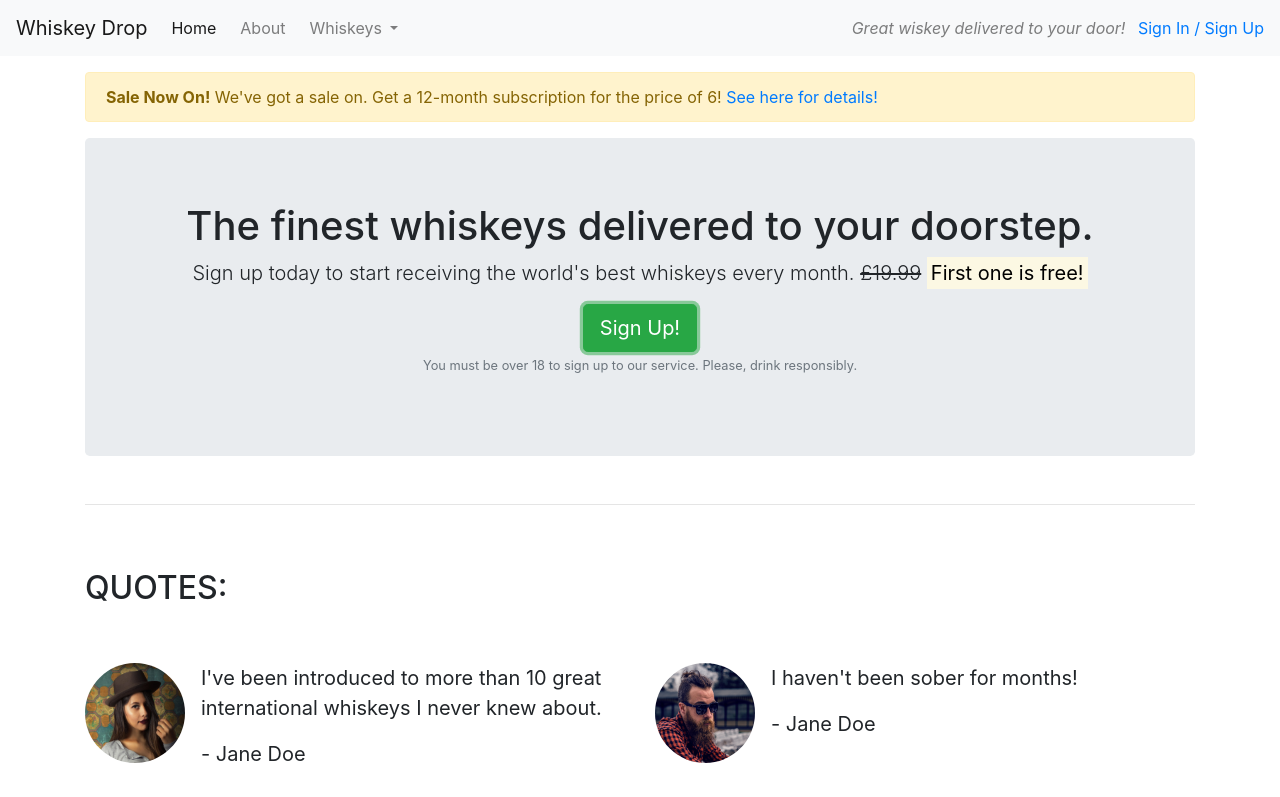
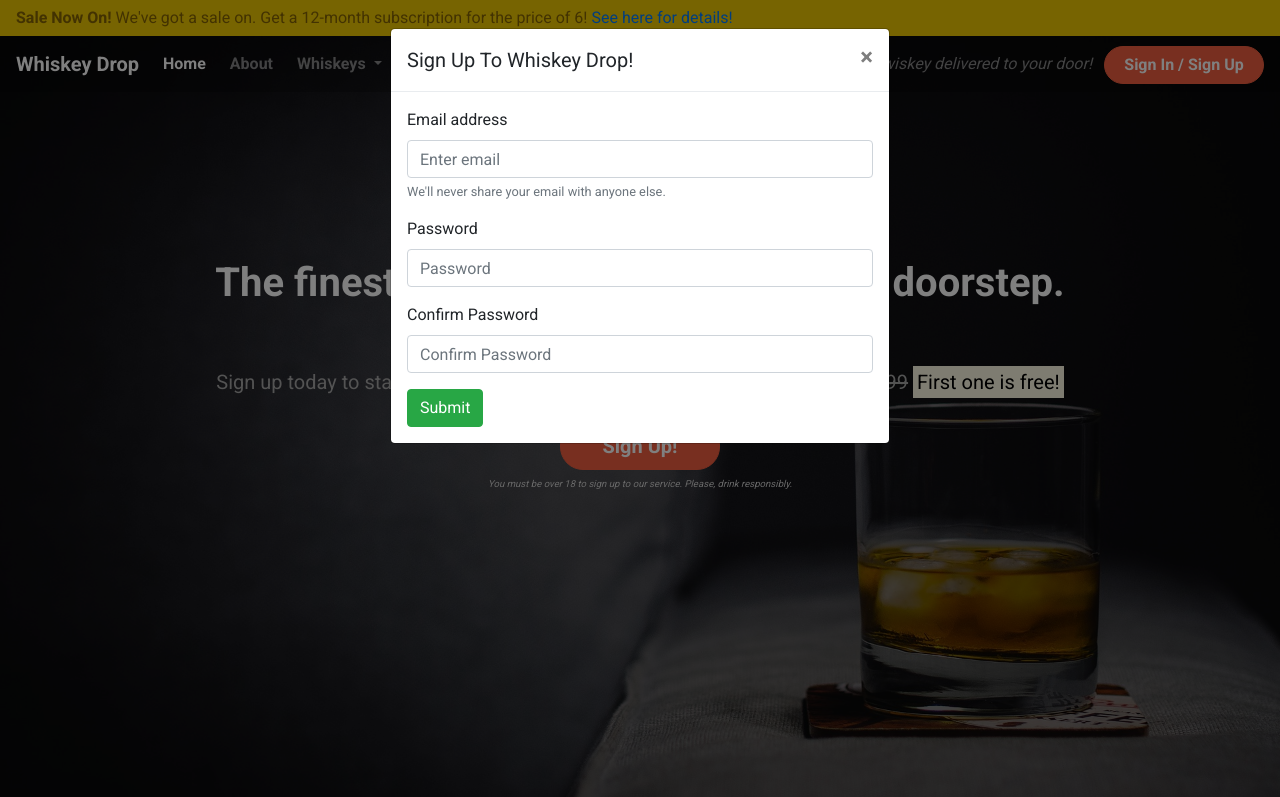
Before and after one commit to CMecrow/bootstrap-first-run, a plain HTML site: page index.html in a window 1280 px wide. Both pictures are taken after a click on the button "Sign Up!". Shown: the top 797 px of the page. Drawn offline with nearby package versions, Linux system fonts and the light colour scheme.

Commit message:
add custom styling for nav, alert and cta

```diff
--- /dev/null
+++ b/css/style.css
@@ -0,0 +1,140 @@
+body {
+    font-family: 'Roboto', sans-serif;
+}
+
+.alert-container .col-12 {
+    padding-left: 0;
+    padding-right: 0;
+}
+
+.site-wide-alert {
+    border-radius: 0;
+    margin-bottom: 0;
+    padding: 5px 15px;
+    background-color: #eec802;
+    border-color: #eec802;
+}
+
+.callout-container {
+    height: 100vh;
+    background: url('../images/whiskey-background.jpg') no-repeat bottom right fixed;
+    -webkit-background-size: cover;
+    -moz-background-size: cover;
+    -o-background-size: cover;
+    background-size: cover;
+    display: flex;
+    align-items: center;
+    justify-content: center;
+    position: relative;
+}
+
+.opaque-overlay {
+    position: absolute;
+    top: 0;
+    left: 0;
+    height: 100%;
+    width: 100%;
+    background-color: rgba(0, 0, 0, 0.5);
+}
+
+.quotes-container {
+
+}
+
+.features-container {
+
+}
+
+/* Block dividers */
+
+.block-divider {
+    width: 75px;
+    height: 5px;
+    border: 0;
+    background-color: #444;
+}
+
+.block-divider--orange {
+    background-color: #f05f40;
+}
+
+.block-divider--short {
+    width: 35px;
+}
+
+/* Navbar */
+
+.navalert-container {
+    position: absolute;
+    top: 0;
+    left: 0;
+    z-index: 1;
+    padding-left: 0;
+    padding-right: 0;
+}
+
+.navbar {
+    margin-bottom: 0;
+    width: 100%;
+    background-color: rgba(0, 0, 0, .25);
+    border: 0;
+}
+
+.navbar .navbar-toggler {
+    border: 0;
+}
+
+.navbar .navbar-brand {
+    font-weight: bold;
+}
+
+.navbar .navbar-nav a {
+    font-weight: bold;
+}
+
+/* Jumbotron */
+
+.jumbotron {
+    background-color: transparent;
+}
+
+.jumbotron h1 {
+    color: white;
+    font-weight: bold;
+    margin-bottom: 30px;
+    color: white;
+}
+
+.jumbotron .lead {
+    color: #a7a7a7;
+    margin: 25px 0;
+}
+
+.jumbotron small {
+    font-size: 60%;
+    font-style: italic;
+    color: #d0d0d0;
+}
+
+/* Buttons */
+
+.btn--cta {
+    font-weight: bold;
+    border-radius: 23px;
+    width: 160px;
+}
+
+.btn--red {
+    color: white;
+    background-color: #f05f40;
+    border-color: #f05f40;
+}
+
+.btn--red:hover,
+.btn--red:active,
+.btn--red:focus,
+.btn--red:active:focus {
+    background-color: #df4929;
+    border-color: #df4929;
+    color: white;
+}
--- a/index.html
+++ b/index.html
@@ -1,18 +1,34 @@
 <!DOCTYPE html>
 <html lang="en">
+
 <head>
     <meta charset="UTF-8">
     <meta http-equiv="X-UA-Compatible" content="IE=edge">
     <meta name="viewport" content="width=device-width, initial-scale=1.0">
     <title>Whiskey Drop | Taste a new whiskey every month</title>
     <link rel="stylesheet" href="https://maxcdn.bootstrapcdn.com/bootstrap/4.1.3/css/bootstrap.min.css">
+    <link href="https://fonts.googleapis.com/css?family=Roboto:400,700" rel="stylesheet">
+    <link rel="stylesheet" href="css/style.css" type="text/css" />
     <script src="https://kit.fontawesome.com/a06d7d3a8d.js" crossorigin="anonymous"></script>
 </head>
+
 <body>
-    <nav class="navbar navbar-light bg-light navbar-expand-sm">
+    <div class="container-fluid navalert-container">
+        <div class="container-fluid alert-container">
+            <div class="row d-none d-sm-block">
+                <div class="col-12">
+                    <div class="site-wide-alert alert alert-warning">
+                        <strong>Sale Now On!</strong> We've got a sale on. Get a 12-month subscription for the price of 6!
+                        <a href="">See here for details!</a>
+                    </div>
+                </div>
+            </div>
+        </div>
+        <nav class="navbar navbar-dark navbar-expand-sm">
             <a href="/" class="navbar-brand">Whiskey Drop</a>
 
-        <button class="navbar-toggler ml-auto" type="button" data-toggle="collapse" data-target="#navbarNavDropdown" aria-controls="navbarNavDropdown" aria-expanded="false" aria-label="Toggle navigation">
+            <button class="navbar-toggler ml-auto" type="button" data-toggle="collapse" data-target="#navbarNavDropdown"
+                aria-controls="navbarNavDropdown" aria-expanded="false" aria-label="Toggle navigation">
                 <span class="navbar-toggler-icon"></span></button>
 
             <div class="collapse navbar-collapse" id="navbarNavDropdown">
@@ -20,7 +36,8 @@
                     <li class="active nav-item mr-2"><a href="/" class="nav-link">Home</a></li>
                     <li class="nav-item mr-2"><a href="/about" class="nav-link">About</a></li>
                     <li class="nav-item dropdown">
-                    <a class="nav-link dropdown-toggle" href="#" id="navbarDropdownMenuLink" role="button" data-toggle="dropdown" aria-haspopup="true" aria-expanded="false">
+                        <a class="nav-link dropdown-toggle" href="#" id="navbarDropdownMenuLink" role="button"
+                            data-toggle="dropdown" aria-haspopup="true" aria-expanded="false">
                             Whiskeys
                         </a>
                         <div class="dropdown-menu" aria-labelledby="navbarDropdownMenuLink">
@@ -35,34 +52,34 @@
             </div>
             <div class="d-none d-md-block">
                 <p class="navbar-text my-auto mr-2"><i>Great wiskey delivered to your door!</i></p>
-            <a href="/login">Sign In / Sign Up</a>
+                <a href="/login" class="btn btn--cta btn--red">Sign In / Sign Up</a>
             </div>
         </nav>
-    <article class="container mt-3">
-        <div class="row d-none d-sm-block">
-            <div class="col-12">
-                <div class="alert alert-warning">
-                    <strong>Sale Now On!</strong> We've got a sale on. Get a 12-month subscription for the price of 6! <a href="">See here for details!</a>
     </div>
-            </div>
-        </div>
+    <div class="container-fluid callout-container">
         <!--Callout-->
+        <div class="opaque-overlay">&nbsp;</div>
         <div class="row">
             <div class="col-12">
                 <section class="callout jumbotron text-center">
                     <h1>The finest whiskeys delivered to your doorstep.</h1>
-                    <p class="lead">Sign up today to start receiving the world's best whiskeys every month. <s class="d-none d-sm-inline">£19.99</s>
+                    <hr class="block-divider block-divider--orange">
+                    <p class="lead">Sign up today to start receiving the world's best whiskeys every month. <s
+                            class="d-none d-sm-inline">£19.99</s>
                         <span class="d-inline d-sm-none"><br></span>
                         <strong><mark>First one is free!</mark></strong></p>
-                    <button class="btn btn-success btn-lg">Sign Up!</button>
-                    <p class="text-muted"><small>You must be over 18 to sign up to our service. Please, drink responsibly.</small></p>
+                    <button class="btn btn--cta btn--red btn-lg" data-toggle="modal" data-target="#signUpModal">Sign
+                        Up!</button>
+                    <p class="text-muted"><small>You must be over 18 to sign up to our service. Please, drink
+                            responsibly.</small></p>
                 </section>
             </div>
         </div>
         <!--/.callout-->
-        <hr>
+    </div>
 
     <!--Quotes-->
+    <div class="container quotes-container">
         <section class="quotes">
             <div class="row">
                 <div class="col-12 col-md-6 my-5">
@@ -91,7 +108,7 @@
                         <div class="media-body">
                             <blockquote class="blockquote">
                                 <p>I haven't been sober for months!</p>
-                                <p>- Jane Doe</p>
+                                <p>- John Doe</p>
                             </blockquote>
                         </div>
                     </div>
@@ -99,9 +116,10 @@
             </div>
         </section>
         <!--/.Quotes-->
-        <hr>
+    </div>
 
     <!--Features-->
+    <div class="features-container">
         <section class="features">
             <div class="row">
                 <div class="col-12 my-5">
@@ -111,7 +129,8 @@
             <div class="row">
                 <div class="col-12 col-md-6 col-lg-4">
                     <div class="feature">
-                        <h3><i class="fas fa-gift d-none d-sm-inline"></i> Feature 1 <span class="badge badge-success">NEW!</span></h3>
+                        <h3><i class="fas fa-gift d-none d-sm-inline"></i> Feature 1 <span
+                                class="badge badge-success">NEW!</span></h3>
                         <p></p>
                         <p><a class="btn btn-sm btn-light" href"">Read More</a></p>
                     </div>
@@ -133,8 +152,10 @@
             </div>
         </section>
     <!--/.Features-->
+    </div>
 
     <!--Monthly Favorites-->
+    <div class="monthly-container">
         <section>
             <div class="row">
                 <div class="col-12 my-5">
@@ -173,10 +194,51 @@
             </table>
         </section>
     <!--/.Monthly Features-->
-    </article>
+    </div>
 
-    <script src="https://code.jquery.com/jquery-3.3.1.slim.min.js" integrity="sha384-q8i/X+965DzO0rT7abK41JStQIAqVgRVzpbzo5smXKp4YfRvH+8abtTE1Pi6jizo" crossorigin="anonymous"></script>
-    <script src="https://cdnjs.cloudflare.com/ajax/libs/popper.js/1.14.3/umd/popper.min.js" integrity="sha384-ZMP7rVo3mIykV+2+9J3UJ46jBk0WLaUAdn689aCwoqbBJiSnjAK/l8WvCWPIPm49" crossorigin="anonymous"></script>
-    <script src="https://stackpath.bootstrapcdn.com/bootstrap/4.1.3/js/bootstrap.min.js" integrity="sha384-ChfqqxuZUCnJSK3+MXmPNIyE6ZbWh2IMqE241rYiqJxyMiZ6OW/JmZQ5stwEULTy" crossorigin="anonymous"></script>
+    <div class="modal" tabindex="-1" role="dialog" id="signUpModal">
+        <div class="modal-dialog" role="document">
+            <div class="modal-content">
+                <div class="modal-header">
+                    <h5 class="modal-title">Sign Up To Whiskey Drop!</h5>
+                    <button type="button" class="close" data-dismiss="modal" aria-label="Close">
+                        <span aria-hidden="true">&times;</span>
+                    </button>
+                </div>
+                <div class="modal-body">
+                    <form>
+                        <div class="form-group">
+                            <label for="exampleInputEmail1">Email address</label>
+                            <input type="email" class="form-control" id="exampleInputEmail1"
+                                aria-describedby="emailHelp" placeholder="Enter email">
+                            <small id="emailHelp" class="form-text text-muted">We'll never share your email with anyone
+                                else.</small>
+                        </div>
+                        <div class="form-group">
+                            <label for="password">Password</label>
+                            <input type="password" class="form-control" id="password" placeholder="Password">
+                        </div>
+                        <div class="form-group">
+                            <label for="repeatPassword">Confirm Password</label>
+                            <input type="password" class="form-control" id="repeatPassword"
+                                placeholder="Confirm Password">
+                        </div>
+                        <button type="submit" class="btn btn-success">Submit</button>
+                    </form>
+                </div>
+            </div>
+        </div>
+    </div>
+
+    <script src="https://code.jquery.com/jquery-3.3.1.slim.min.js"
+        integrity="sha384-q8i/X+965DzO0rT7abK41JStQIAqVgRVzpbzo5smXKp4YfRvH+8abtTE1Pi6jizo" crossorigin="anonymous">
+    </script>
+    <script src="https://cdnjs.cloudflare.com/ajax/libs/popper.js/1.14.3/umd/popper.min.js"
+        integrity="sha384-ZMP7rVo3mIykV+2+9J3UJ46jBk0WLaUAdn689aCwoqbBJiSnjAK/l8WvCWPIPm49" crossorigin="anonymous">
+    </script>
+    <script src="https://stackpath.bootstrapcdn.com/bootstrap/4.1.3/js/bootstrap.min.js"
+        integrity="sha384-ChfqqxuZUCnJSK3+MXmPNIyE6ZbWh2IMqE241rYiqJxyMiZ6OW/JmZQ5stwEULTy" crossorigin="anonymous">
+    </script>
 </body>
+
 </html>
```
Also changed, not shown: images/whiskey-background.jpg (added). Lines whose indentation alone changed are shown as unchanged.
